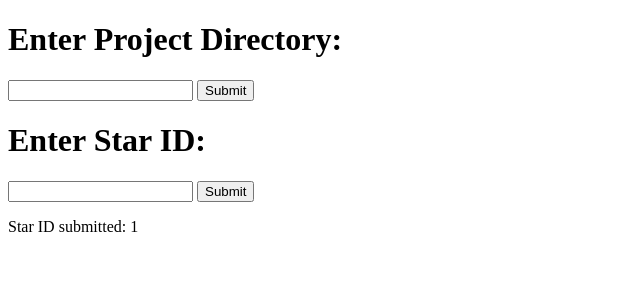
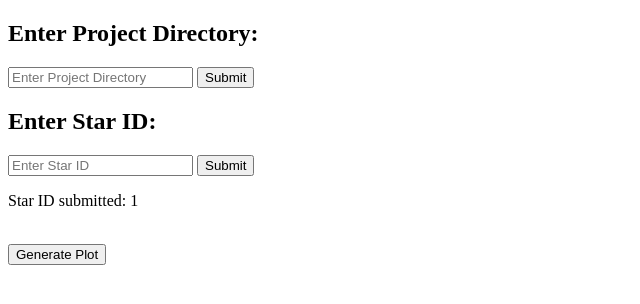
Before and after one commit to pentrican10/miniflask, a Flask app: page /1 in a window 1280 px wide. Shown: the top 304 px of the page, without its empty margins (0-640 px from the left). Run offline with Flask 3, Linux system fonts and the light colour scheme; some libraries are stand-ins or nearby versions.

Commit message:
save, not final

```diff
--- a/dynamic_url/dynam_url_plot.py
+++ b/dynamic_url/dynam_url_plot.py
@@ -3,10 +3,14 @@ import plotly.express as px
 from astropy.io import fits
 import pandas as pd
 import os
+import plotly.graph_objects as go
+import json
 
 #currently the star_id triggers a dynamic url,
-#but the project_dir is on its own url "/submit_project_dir"
+#but the project_dir redirects to '/home' but it contains a query string
 
+#dont need separate generate plot button
+#possible make home page and then each star will have its own tab where it has the info and graph
 
 app = Flask(__name__)
 app.secret_key='secret'
@@ -46,6 +50,50 @@ def process_star(star_id):
     # Here you can process the star_id as per your requirement
     return render_template('index1.html', star_id=star_id, project_dir=project_dir)
 
+"""
+@app.route('/generate_plot', methods=['POST'])
+def generate_plot():
+    project_dir=session.get('project_dir')
+    data_dir=session.get('data_dir')
+    star_id=session.get('star_id')
+    file_name = star_id +'_lc_detrended.fits'
+    file_path = os.path.join(data_dir, file_name)
+
+    #get data and create figure
+    if os.path.isfile(file_path):
+        data = read_data_from_fits(file_path)
+        fig = px.scatter(data, x="TIME", y="FLUX",
+                    title="Kepler Detrended Light Curve")
+        plot_div = fig.to_html(full_html=False, include_plotlyjs='cdn')
+        return redirect(url_for('render_plot', star_id=star_id, project_dir=project_dir))
+        #return render_template('index.html',
+        #                    project_dir=project_dir,
+        #                    star_id =star_id,
+        #                    plot_div=plot_div
+        #                   )
+    else:
+        no_data = f'No data found for { star_id } in directory { project_dir }'
+        return render_template('index.html',
+                           project_dir=project_dir,
+                           star_id =star_id,
+                           no_data=no_data
+                          )
+
+@app.route('/<star_id>/plot')
+def render_plot(star_id):
+
+
+def read_data_from_fits(file_path):
+    fits_file = fits.open(file_path)
+    time = fits_file[1].data
+    flux = fits_file[2].data
+    df = pd.DataFrame(dict(
+        TIME=time,
+        FLUX=flux
+    ))
+    return df
+
+"""
 
 if __name__ == '__main__':
     app.run(debug=True)
--- a/dynamic_url/templates/index1.html
+++ b/dynamic_url/templates/index1.html
@@ -3,6 +3,13 @@
 <html>
 <head>
     <title>Star ID and Project Directory Input</title>
+    <script>
+        function submitProjectDir() {
+            window.location.href = '/home';
+            return false;
+        }
+    </script>
+
     <script>
         function submitStarForm() {
             var starId = document.getElementById('star_id').value;
@@ -10,28 +17,61 @@
             return false;
         }
     </script>
+
+    <script>
+        function starPlotForm() {
+            var starId = document.getElementById('star_id').value;
+            window.location.href = '/' + encodeURIComponent(starId) + '/plot';
+            return false;
+        }
+    </script>
+
+    <script src="https://cdn.plot.ly/plotly-latest.min.js"></script>
+
+
 </head>
 <body>
-    <h1>Enter Project Directory:</h1>
-    <form method="POST" action="/submit_project_dir">
-        <input type="text" name="project_dir"> <!--required-->
-        <input type="submit" value="Submit">
+    <div>
+
+
+        <h2>Enter Project Directory:</h2>
+        <form id="projectDir" method="POST" action="{{ url_for('submit_project_dir') }}">
+            <input type="text" name="project_dir" placeholder="Enter Project Directory"> <!--required-->
+            <input type="submit" value="Submit" id="myProjectDir">
         </form>
+
 
         {% if project_dir %}
             <p>Current Project Directory: {{ project_dir }}</p>
         {% endif %}
 
-    <h1>Enter Star ID:</h1>
+        <h2>Enter Star ID:</h2>
         <form onsubmit="return submitStarForm();">
-        <input type="text" id="star_id">
+            <input type="text" id="star_id" placeholder="Enter Star ID">
             <input type="submit" value="Submit">
         </form>
+
 
         {% if star_id %}
             <p>Star ID submitted: {{ star_id }}</p>
         {% endif %}
 
+        <br>
+        <form onsubmit="return starPlotForm();">
+            <input type="submit" value="Generate Plot">
+        </form>
+
+
+        <!-- Plot area to display the plot -->
+        {% if plot_div %}
+            <h2>Plot for Star {{ star_id }}:</h2>
+            <div id="plot-div">{{ plot_div | safe }}</div>
+        {% elif no_data %}
+            <p>{{ no_data }}</p>
+        {% endif %}
+
+    </div>
+
 
 </body>
 </html>
```
Also changed, not shown: kepler_lightcurves_for_paige/view.html (deleted, +0 -18 lines). Lines whose indentation alone changed are shown as unchanged.
